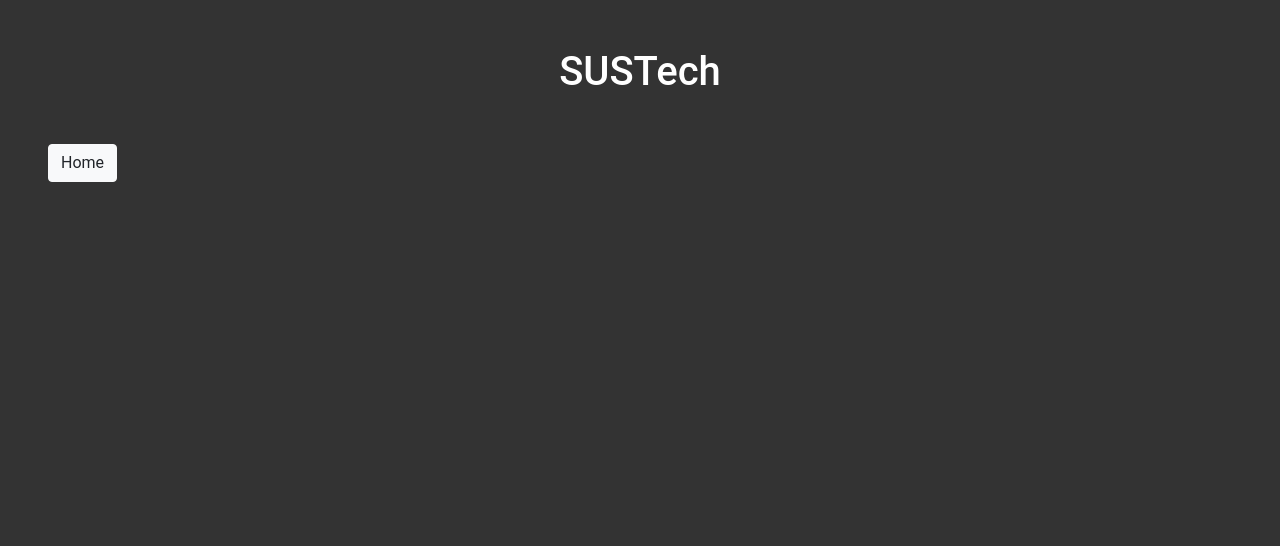
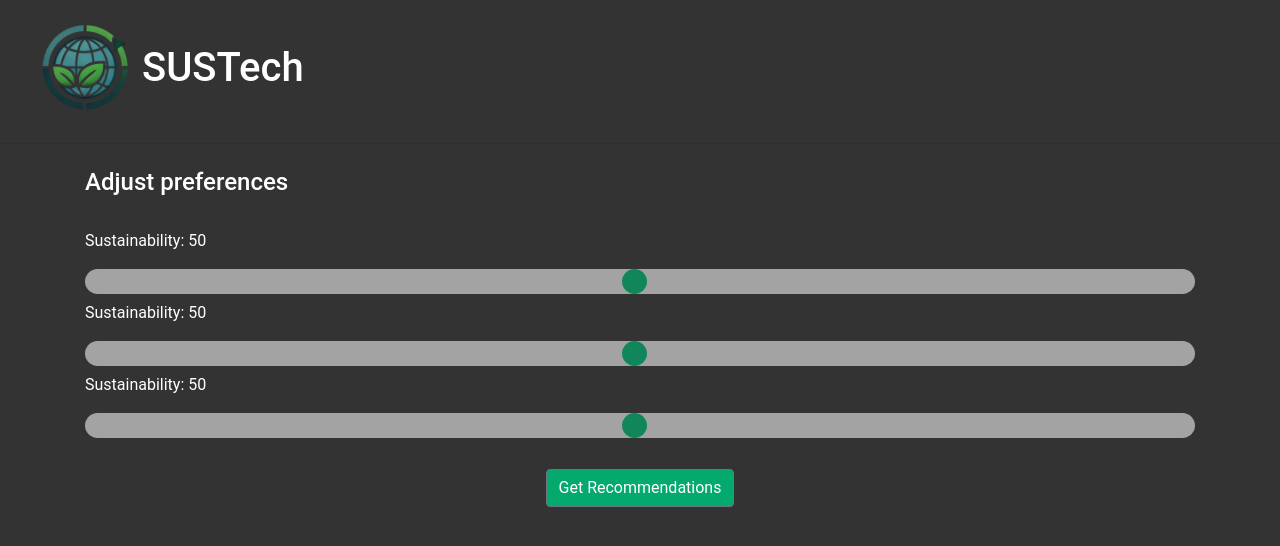
Before and after one commit to D-Faris-UCL/Fintech-Hackathon, a Flask app: page /recommendation in a window 1280 px wide. Shown: the top 546 px of the page. Run offline with Flask 3, Linux system fonts and the light colour scheme; some libraries are stand-ins or nearby versions.

Commit message:
Add files via upload

```diff
--- a/FlaskApp/app.py
+++ b/FlaskApp/app.py
@@ -55,9 +55,13 @@
     print(package)
     return jsonify(package)
 
-@app.route("/recommendation", methods=["GET"])
+@app.route("/recommendation", methods=["GET", "POST"])
 def recommendation():
+    if request.method == "POST":
+        pass
     return render_template("recommendation.html")
+
+
 
 
 
--- a/FlaskApp/static/css/main.css
+++ b/FlaskApp/static/css/main.css
@@ -5,3 +5,65 @@
     margin: 0;
     padding: 0;
   }
+
+.header-container {
+    display: flex;
+    align-items: center;
+
+}
+
+a {
+  text-decoration: none; /* Removes the underline */
+  color: inherit; /* Inherits the text color from the parent element */
+}
+
+a:hover {
+  color:white; /* Change to your desired color on hover */
+  text-decoration: none; /* Optionally add underline on hover */
+}
+
+.slidecontainer {
+  width: 100%; /* Width of the outside container */
+}
+
+/* The slider itself */
+.slider {
+  -webkit-appearance: none;  /* Override default CSS styles */
+  appearance: none;
+  width: 100%; /* Full-width */
+  height: 25px; /* Specified height */
+  border-radius: 20px;
+  background: #d3d3d3; /* Grey background */
+  outline: none; /* Remove outline */
+  opacity: 0.7; /* Set transparency (for mouse-over effects on hover) */
+  -webkit-transition: .2s; /* 0.2 seconds transition on hover */
+  transition: opacity .2s;
+}
+
+/* Mouse-over effects */
+.slider:hover {
+  opacity: 1; /* Fully shown on mouse-over */
+}
+
+/* The slider handle (use -webkit- (Chrome, Opera, Safari, Edge) and -moz- (Firefox) to override default look) */
+.slider::-webkit-slider-thumb {
+  -webkit-appearance: none; /* Override default look */
+  appearance: none;
+  width: 25px; /* Set a specific slider handle width */
+  height: 25px; /* Slider handle height */
+  border-radius: 20px;
+  background: #04AA6D; /* Green background */
+  cursor: pointer; /* Cursor on hover */
+}
+
+.slider::-moz-range-thumb {
+  width: 25px; /* Set a specific slider handle width */
+  height: 25px; /* Slider handle height */
+  background: #04AA6D; /* Green background */
+  cursor: pointer; /* Cursor on hover */
+}
+
+#button_eco{
+  background: #04AA6D;
+
+}
--- /dev/null
+++ b/FlaskApp/static/recommendation.js
@@ -0,0 +1,25 @@
+document.addEventListener("DOMContentLoaded", (event) => {
+    let slider_sustainability = document.getElementById("sustainability");
+    let p_sustainability = document.getElementById("p_sustainability");
+    p_sustainability.innerHTML = `Sustainability: ${slider_sustainability.value}`;
+    // Update the current slider value (each time you drag the slider handle)
+    slider_sustainability.oninput = function(){
+        p_sustainability.innerHTML = `Sustainability: ${this.value}`;
+    }
+
+    let slider_returns = document.getElementById("returns");
+    let p_returns = document.getElementById("p_returns");
+    p_returns.innerHTML = `Sustainability: ${slider_returns.value}`;
+    // Update the current slider value (each time you drag the slider handle)
+    slider_returns.oninput = function(){
+        p_returns.innerHTML = `Returns: ${this.value}`;
+    }
+    let slider_risk = document.getElementById("risk");
+    let p_risk = document.getElementById("p_risk");
+    p_risk.innerHTML = `Sustainability: ${slider_risk.value}`;
+    // Update the current slider value (each time you drag the slider handle)
+    slider_risk.oninput = function(){
+        p_risk.innerHTML = `Returns: ${this.value}`;
+    }
+
+});
--- a/FlaskApp/templates/recommendation.html
+++ b/FlaskApp/templates/recommendation.html
@@ -14,13 +14,40 @@
     <link rel="stylesheet" href="{{url_for('static', filename='css/main.css')}}" />
   </head>
   <body>
-    <div class="m-5">
+    <a href = "/" class=>
+        <div class="header-container container m-3">
+          <img src="{{url_for('static', filename='images/logo.png')}}" alt="SUSTech" class="img-fluid" width = "10%" height = "10%">
         <h1 class = "text-center">SUSTech</h1>
-    </div>
-    <div class = "m-5">
-        <a href="/" class="btn btn-light">Home</a>
+        </div>
+    </a>
+
+    <hr>
+    <div class="container mt-4">
+        <h4> Adjust preferences </h4>
+        <br>
+        <form method = "post">
+            <p id = "p_sustainability">Sustainability: 50</p>
+            <div class="slidecontainer">
+                <input type="range" min="1" max="100" value="50" class="slider" id="sustainability" name = "sustainability">
+            </div>
+
+            <p id = "p_returns">Returns: 50</p>
+            <div class="slidecontainer">
+                <input type="range" min="1" max="100" value="50" class="slider" id="returns" name = "Returns">
+            </div>
+
+            <p id = "p_risk">Risk: 50</p>
+            <div class="slidecontainer">
+                <input type="range" min="1" max="100" value="50" class="slider" id="risk" name = "Risk">
+            </div>
+            <br>
+            <div class="text-center">
+                <button type = "submit" class="btn btn-secondary stock" id = "button_eco"> Get Recommendations </button>
+            </div>
+        </form>
+
     </div>
 
-
+    <script src="{{url_for('static', filename='recommendation.js')}}"></script>
   </body>
 </html>
```
Also changed, not shown: FlaskApp/templates/index.html (+14 -8 lines), FlaskApp/static/images/logo.png (added).
